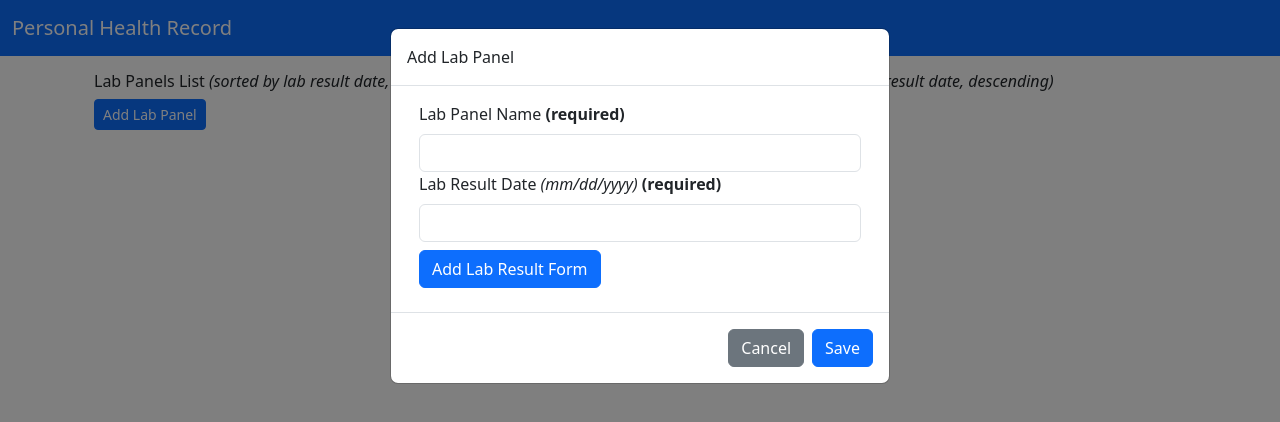
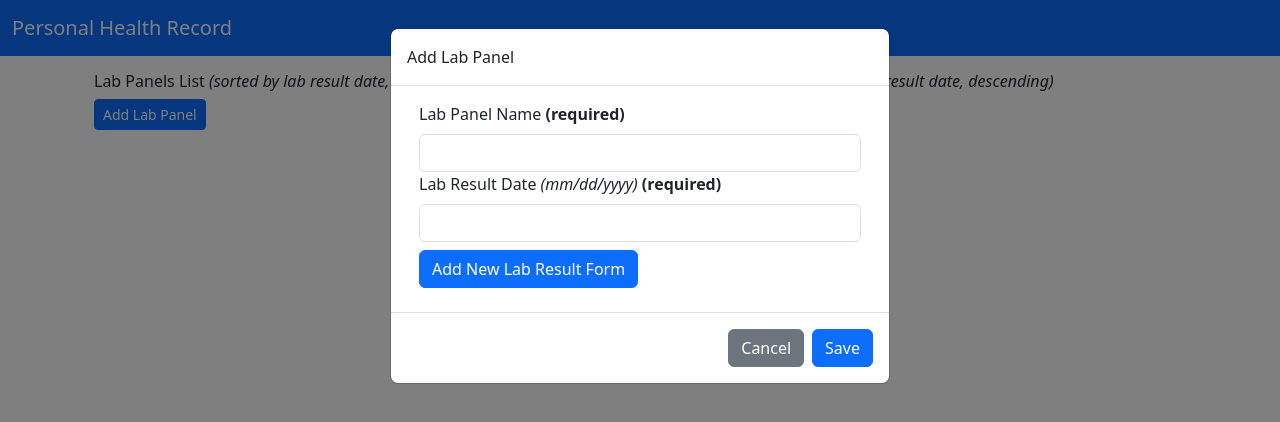
Before and after one commit to compumike08/personal-health-record-webapp, a React app in the folder app/: page /labs in a window 1280 px wide. Both pictures are taken after a click on the button "Add Lab Panel". Shown: the top 422 px of the page. Built offline with nearby package versions, Linux system fonts and the light colour scheme; the HTML template or start-up script is replaced by a standard one.

Commit message:
Fix frontend create Lab Panel & Lab Results

```diff
--- a/app/src/features/labPage/labPanels/LabPanelsList.tsx
+++ b/app/src/features/labPage/labPanels/LabPanelsList.tsx
@@ -164,11 +164,11 @@ const LabPanelsList = () => {
     const index = labResultFormList.findIndex((form) => form.formId === formId);
     const newLabResultForm = Object.assign({}, labResultFormList[index]);
     assignProperty(newLabResultForm, fieldName, value);
-    const updatedFormList = labResultFormList.filter(
-      (form) => form.formId !== formId
-    );
-    updatedFormList.push(newLabResultForm);
-    setLabResultFormList(updatedFormList);
+    const clonedFormList = labResultFormList.map((form) => ({
+      ...form
+    }));
+    clonedFormList.splice(index, 1, newLabResultForm);
+    setLabResultFormList(clonedFormList);
   };
 
   const abortSubmit = (evt: React.FormEvent<HTMLFormElement>) => {
@@ -247,13 +247,6 @@ const LabPanelsList = () => {
                       onChange={(evt) => setLabPanelDate(evt.target.value)}
                     />
                   </Form.Group>
-                  <Row>
-                    <Col>
-                      <Button className="mt-2 mb-2" onClick={addLabResultForm}>
-                        Add Lab Result Form
-                      </Button>
-                    </Col>
-                  </Row>
                   {labResultFormList.map((labResultForm) => {
                     return (
                       <Row key={`lab-result-form-${labResultForm.formId}`}>
@@ -386,6 +379,13 @@ const LabPanelsList = () => {
                       </Row>
                     );
                   })}
+                  <Row>
+                    <Col>
+                      <Button className="mt-2 mb-2" onClick={addLabResultForm}>
+                        Add New Lab Result Form
+                      </Button>
+                    </Col>
+                  </Row>
                 </Form>
               </Col>
             </Row>
```
